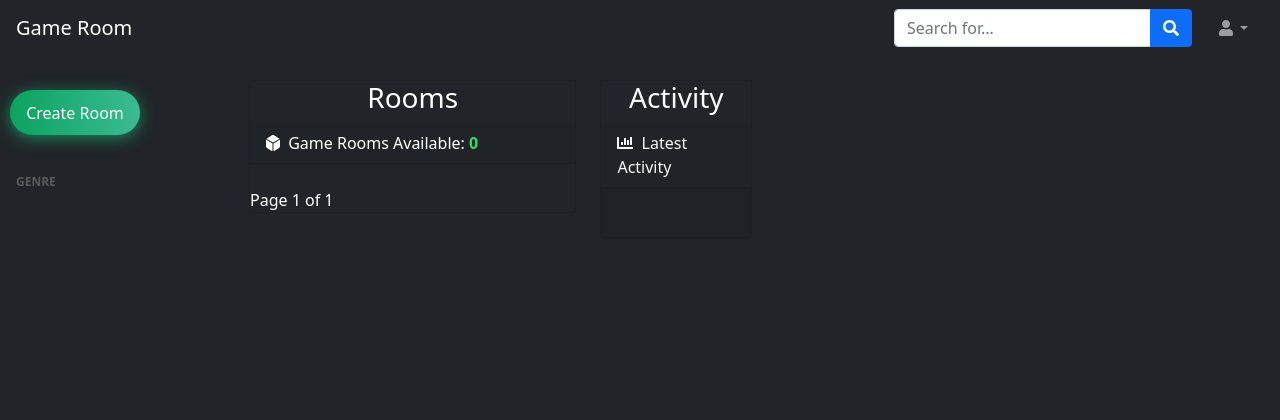
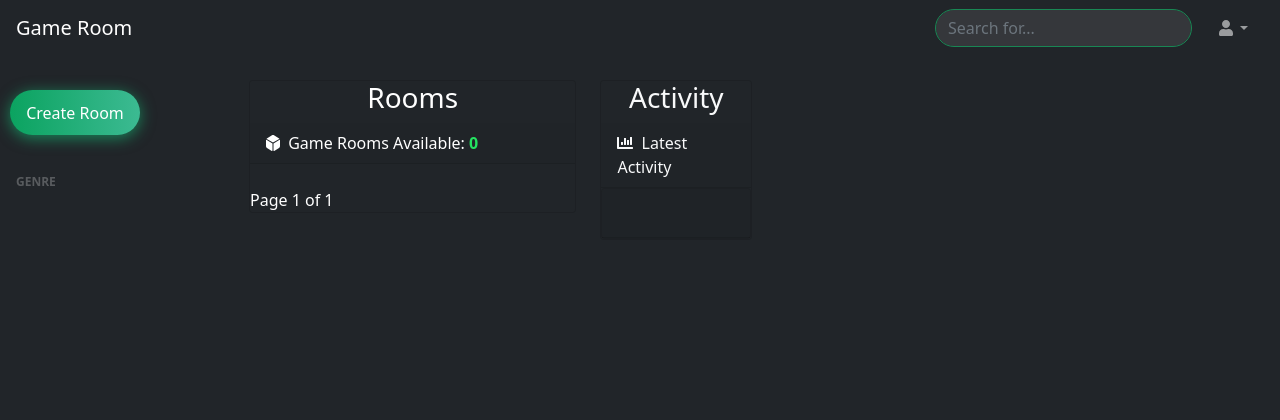
Before and after one commit to Ario124/Game_Room, a Django app: page / in a window 1280 px wide. Shown: the top 420 px of the page. Run offline with Django 3.2, Linux system fonts and the light colour scheme; data that the repository does not hold is empty.

Commit message:
Added styling to search bar

```diff
--- a/static/styles/style.css
+++ b/static/styles/style.css
@@ -372,3 +372,18 @@ body {
 		color:rgba(37, 247, 103, 10.9);
 	}
 }
+
+.form-control {
+  color:white;
+  border: 1px solid #198754;
+  background-color:rgba(146, 143, 143, 0.178);
+}
+
+.form-control:focus {
+  box-shadow: none;
+  border-color: none;
+  border: 1px solid #198754;
+  background-color:rgba(146, 143, 143, 0.178);
+  color: white;
+  box-shadow: 0px 0px 10px 1px rgba(5, 168, 87, 0.6);
+}
--- a/templates/navbar.html
+++ b/templates/navbar.html
@@ -5,11 +5,11 @@
   <a class="navbar-brand ps-3 game-room-title" href="{% url 'home' %}">Game Room</a>
   <!-- Sidebar Toggle-->
   <button class="d-lg-none btn btn-link btn-sm order-1 order-lg-0 me-4 me-lg-0" id="sidebarToggle" href="#!"><i class="fas fa-bars"></i></button>
+
   <!-- Navbar Search-->
   <form method="GET" action="{% url 'home' %}" class="d-none d-md-inline-block form-inline ms-auto me-0 me-md-3 my-2 my-md-0">
-      <div class="input-group">
-          <input class="form-control" type="text" name="q" placeholder="Search for..." aria-label="Search for..." aria-describedby="btnNavbarSearch" />
-          <button class="btn btn-primary" id="btnNavbarSearch" type="button"><i class="fas fa-search"></i></button>
+      <div class="game-card input-group rounded-pill">
+          <input class="form-control rounded-pill" type="text" name="q" placeholder="Search for..."/>
       </div>
   </form>
   <!-- Navbar-->
```
